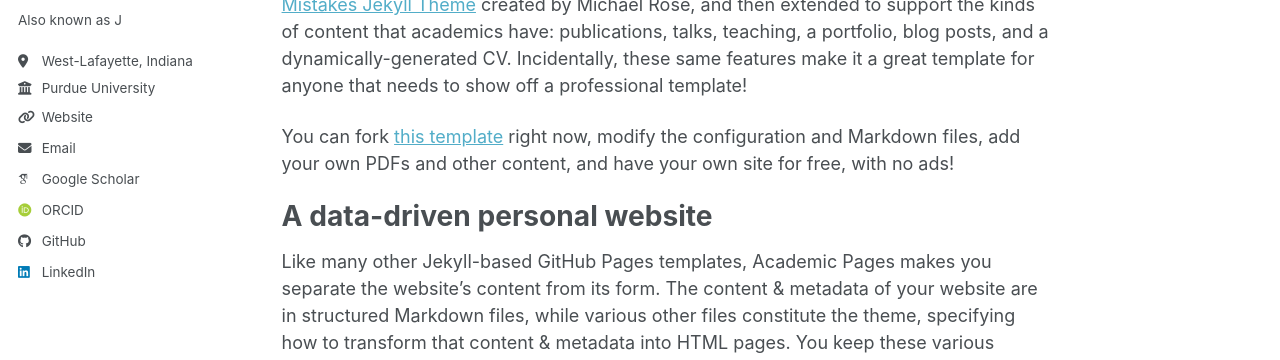
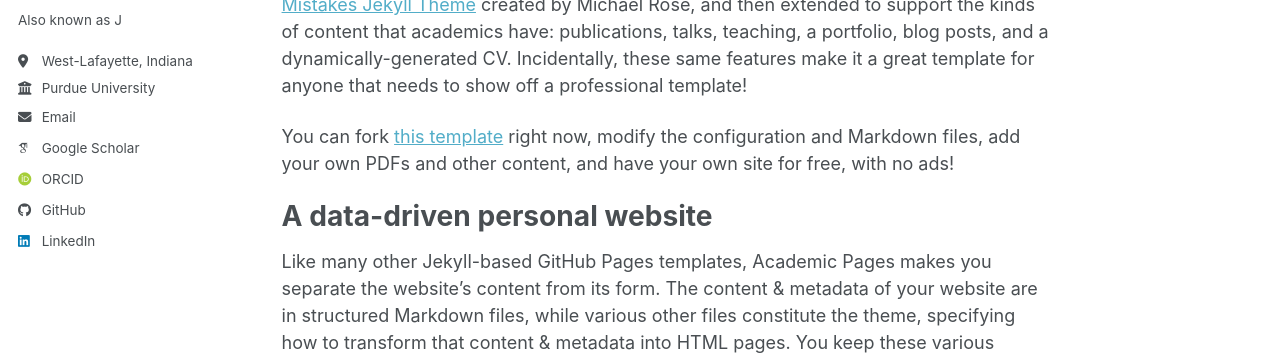
Before and after one commit to Jv7Pinheiro/Jv7Pinheiro.github.io, a Jekyll site: the page built from _pages/about.md, in a window 1280 px wide. Shown: the part 288-648 px from the top of the page. Built offline with Jekyll 4.4.1, drawn with Linux system fonts in a browser that asks for light colours; some web fonts are replaced; a script bundle is joined from its source files by our own code; library files that are not in the unit come from our copies.

Commit message:
Removed website from underneath profile

```diff
--- a/_config.yml
+++ b/_config.yml
@@ -29,7 +29,7 @@
   bio              : "Also known as J"
   location         : "West-Lafayette, Indiana"
   employer         : "Purdue University"
-  uri              : "jv7pinheiro@github.io"
+  uri              : # "jv7pinheiro@github.io"
   email            : "deolivj@purdue.edu"
 
   # Academic websites
```
